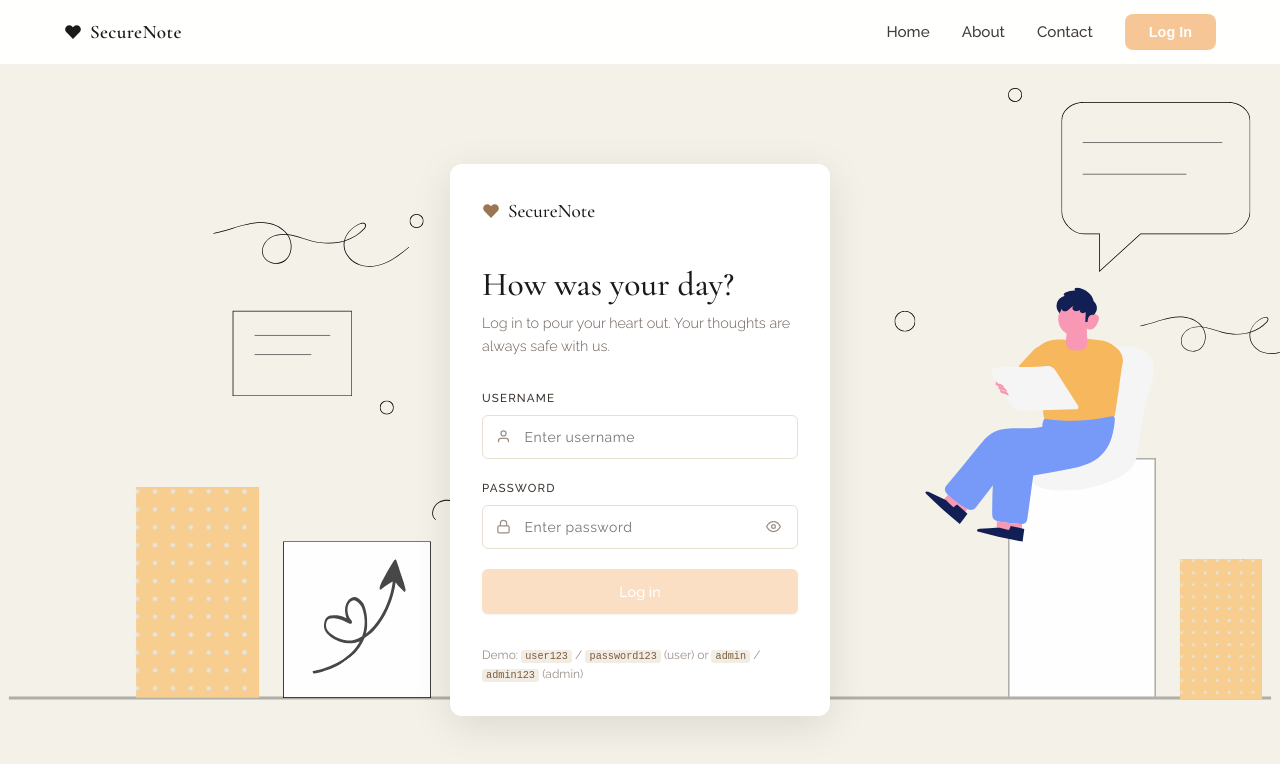
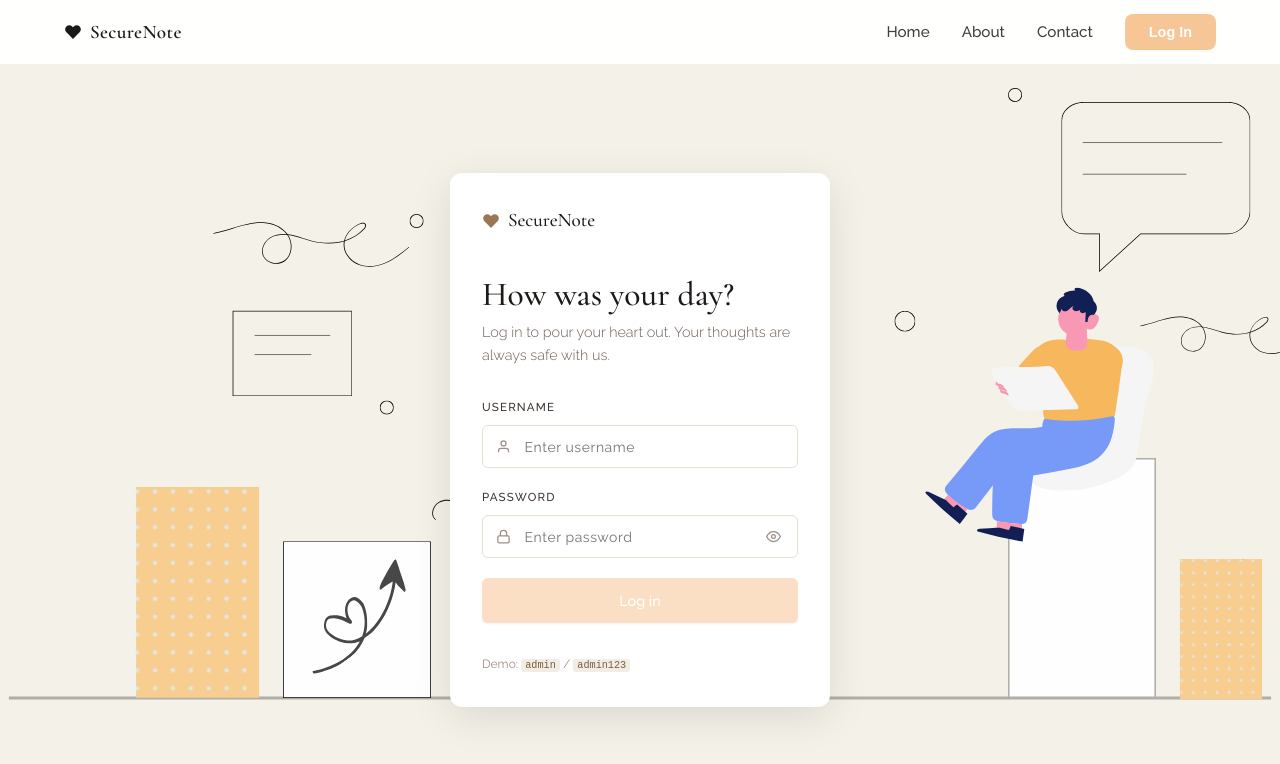
Before and after one commit to tiwaporn15/Secure-Note, a React (Vite) app in the folder frontend/: page / in a window 1280 px wide. Shown: the top 764 px of the page. Built offline with nearby package versions, Linux system fonts and the light colour scheme; no server answers; a web font is replaced by a local one.

Commit message:
Update: LoginPage hint - show admin credentials only

```diff
--- a/frontend/src/pages/LoginPage.jsx
+++ b/frontend/src/pages/LoginPage.jsx
@@ -169,7 +169,7 @@ export default function LoginPage({ onLogin, onNavigate }) {
           </form>
 
           <p style={s.hintText}>
-            Demo: <code style={s.code}>user123</code> / <code style={s.code}>password123</code> (user) or <code style={s.code}>admin</code> / <code style={s.code}>admin123</code> (admin)
+            Demo: <code style={s.code}>admin</code> / <code style={s.code}>admin123</code>
           </p>
         </div>
       </div>
```
